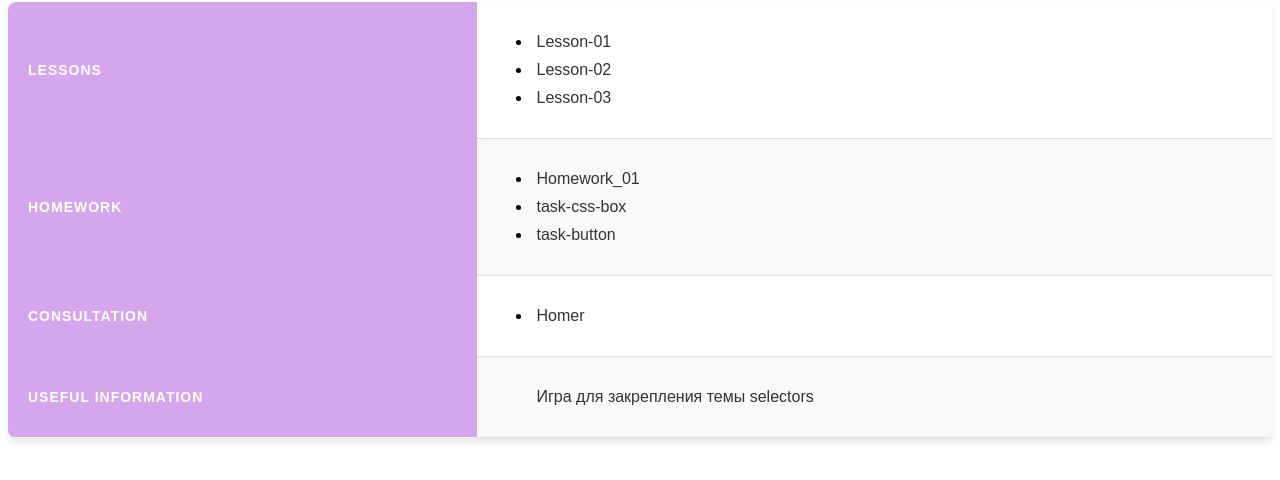
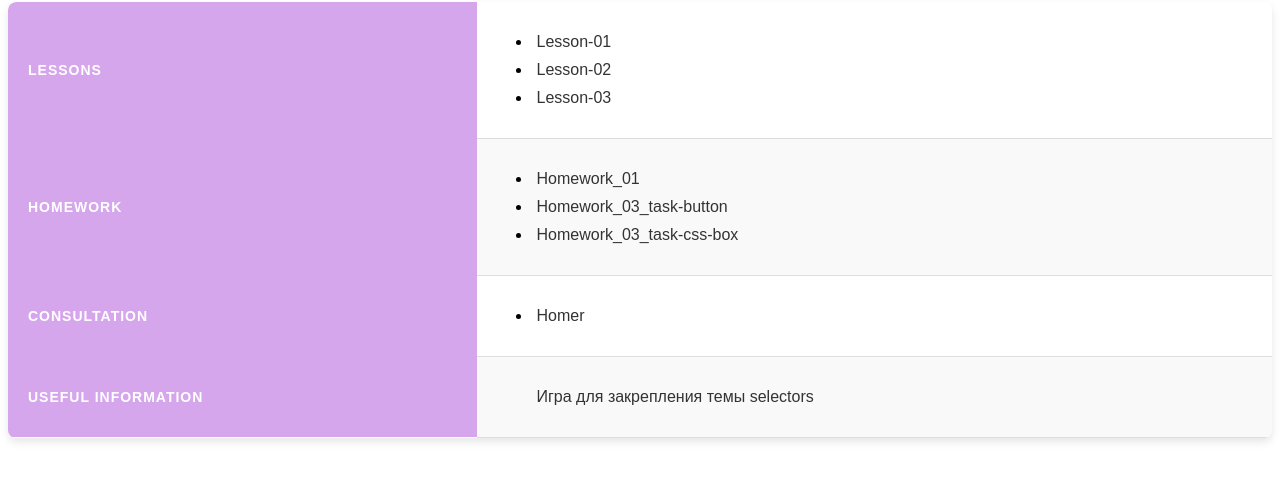
Before and after one commit to Kateryna-Komarova/49-Frontend-Basic, a plain HTML site: page index.html in a window 1280 px wide. Shown: the part 78-558 px from the top of the page. Drawn offline with Linux system fonts and the light colour scheme.

Commit message:
Homework_03_new_folder

```diff
--- a/index.html
+++ b/index.html
@@ -29,9 +29,15 @@
               >
             </li>
             <li>
-              <a href="./Lessons/task-css-box/index.html">task-css-box</a>
+              <a href="./HomeworkFrontend/Homework_03_task-button/index.html"
+                >Homework_03_task-button</a
+              >
             </li>
-            <li><a href="./Lessons/task-button/index.html">task-button</a></li>
+            <li>
+              <a href="./HomeworkFrontend/Homework_03_task-css-box/index.html"
+                >Homework_03_task-css-box</a
+              >
+            </li>
           </ul>
         </td>
       </tr>
```
